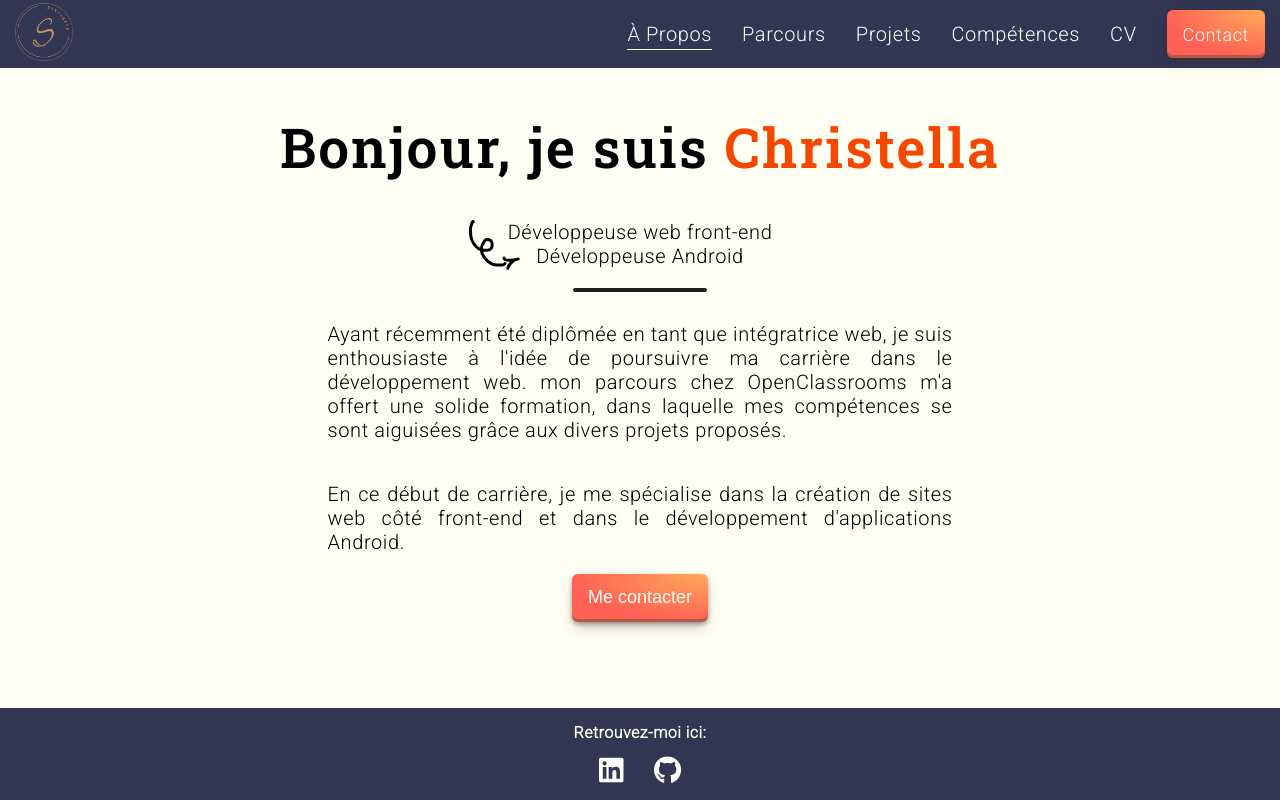
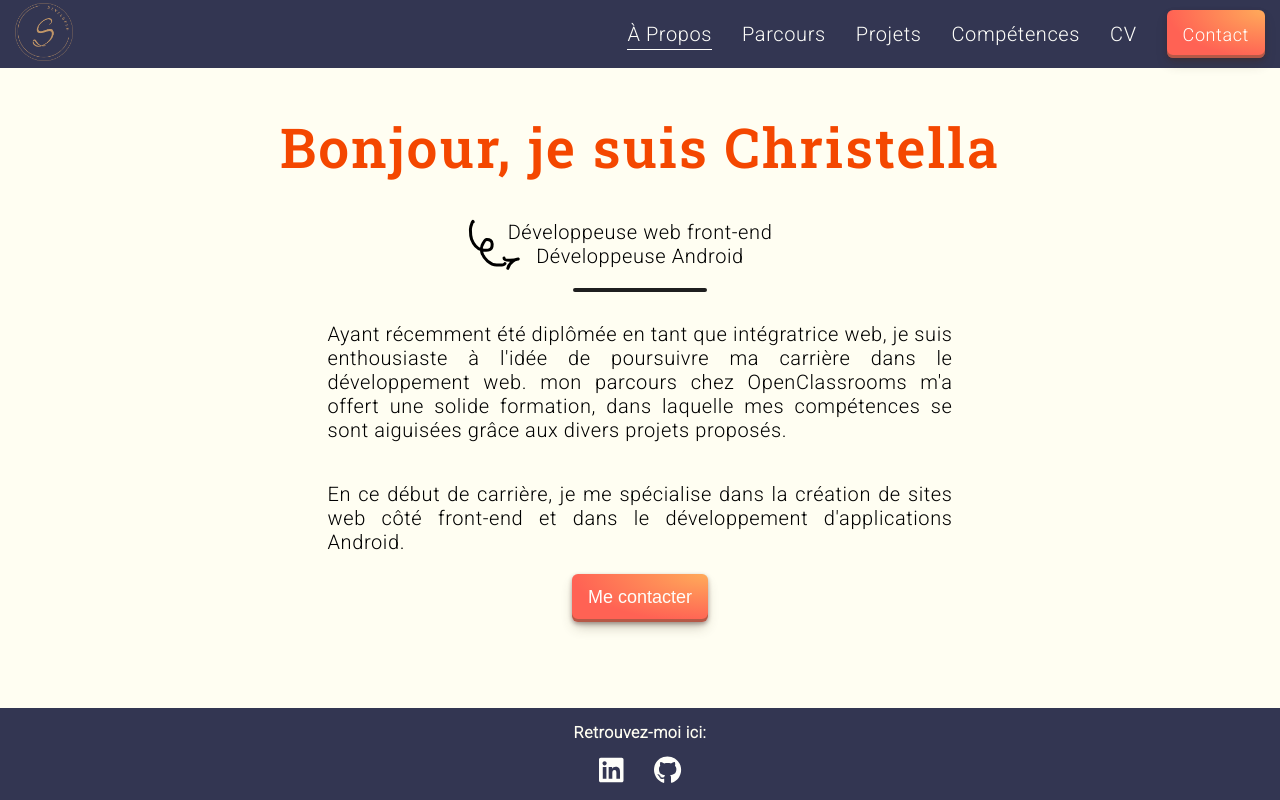
Before and after one commit to Christellaa/portfolio, a React (Create React App) app: page / in a window 1280 px wide. Built offline with nearby package versions, Linux system fonts and the light colour scheme.

Commit message:
Add orange color to all titles

```diff
--- a/src/App.css
+++ b/src/App.css
@@ -80,6 +80,10 @@
   .error h1 {
     font-size: 40px;
   }
+}
+
+h1 {
+  color: #f44700;
 }
 
 h1,
```
